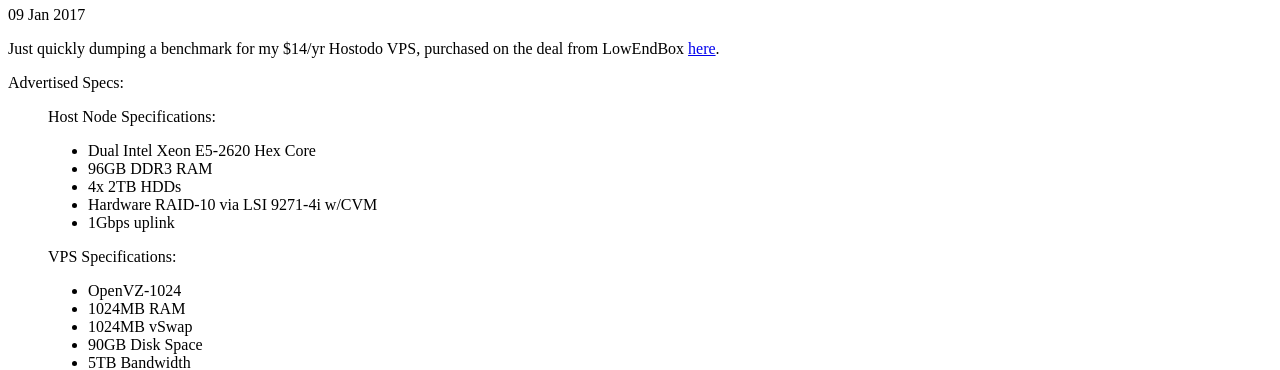
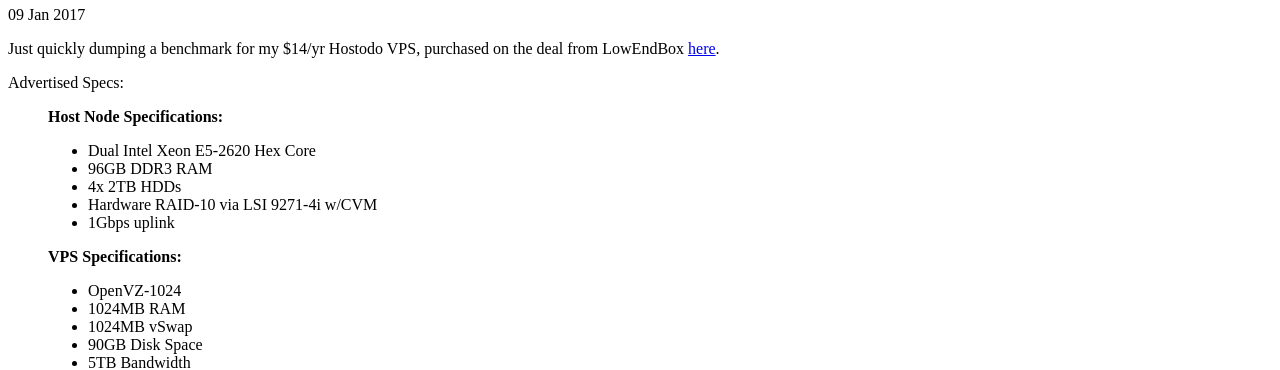
Before and after one commit to Xioustic/xioustic.github.io, a Jekyll site: the page built from _posts/2017-01-09-hostodo-vps-performance.md, in a window 1280 px wide. Shown: the part 743-1113 px from the top of the page. Built offline with Jekyll 4.4.1, drawn with Linux system fonts in a browser that asks for light colours; nearby versions of some CDN libraries; Markdown is read by kramdown in place of the engine named in the settings; comment, search, counter and statistics services are not loaded.

```diff
--- a/_posts/2017-01-09-hostodo-vps-performance.md
+++ b/_posts/2017-01-09-hostodo-vps-performance.md
@@ -11,14 +11,14 @@ tags:
 Just quickly dumping a benchmark for my $14/yr Hostodo VPS, purchased on the deal from LowEndBox [here](https://lowendbox.com/blog/hostodo-kvm-and-openvz-offer-from-14year/).
 
 Advertised Specs:
-> Host Node Specifications:
+> **Host Node Specifications:**
 > - Dual Intel Xeon E5-2620 Hex Core
 > - 96GB DDR3 RAM
 > - 4x 2TB HDDs
 > - Hardware RAID-10 via LSI 9271-4i w/CVM
 > - 1Gbps uplink
 >
-> VPS Specifications:
+> **VPS Specifications:**
 > - OpenVZ-1024
 > - 1024MB RAM
 > - 1024MB vSwap
```
